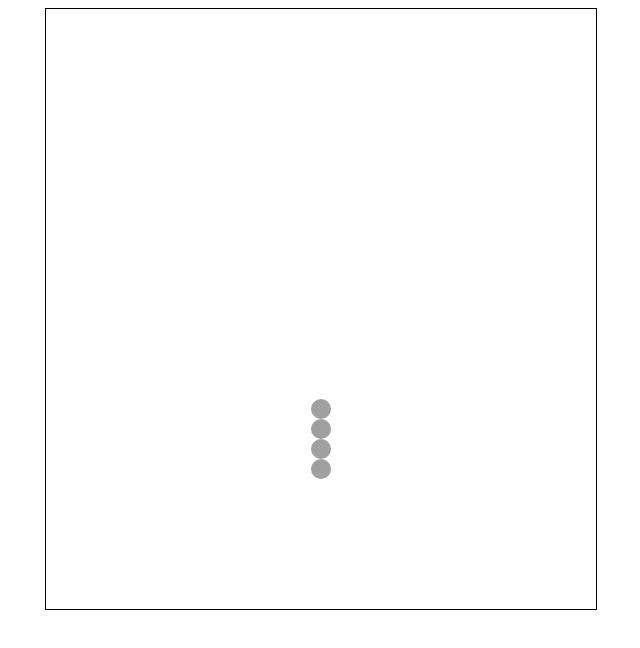
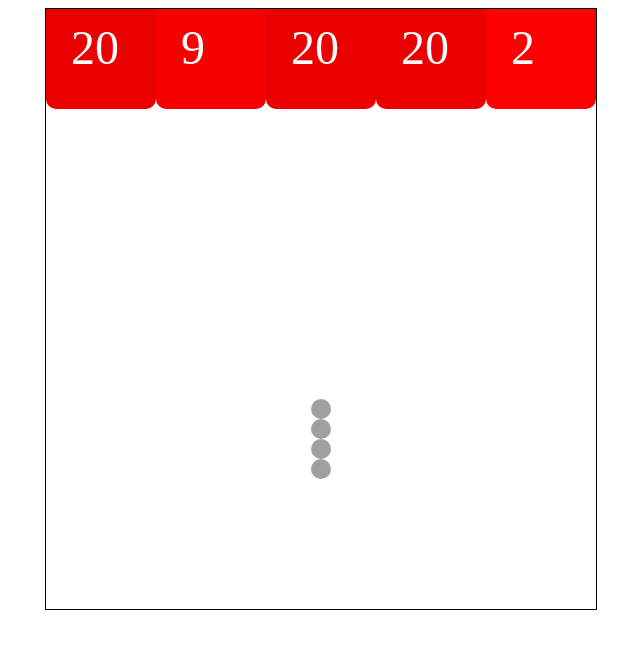
Before and after one commit to indiVar0508/SnakeNBlocksAI, a plain HTML site: page index.html in a window 1280 px wide. Shown: the whole page, without its empty margins (279-919 px from the left). Drawn offline with Linux system fonts and the light colour scheme.

Commit message:
add falling block logic

```diff
--- a/index.html
+++ b/index.html
@@ -11,6 +11,7 @@
       }
     </style>
     <script type="text/javascript" src="./js/snake.js"></script>
+    <script type="text/javascript" src="./js/blocks.js"></script>
   </head>
   <body>
 
@@ -21,10 +22,14 @@
       const canvasObj = document.getElementById("canvas");
       let ctx = canvasObj.getContext("2d");
 
-      window.addEventListener("mousemove", moveSnake, true);
+      canvasObj.addEventListener("mousemove", moveSnake, true);
       draw = function () {
         ctx.clearRect(0, 0, canvasObj.width, canvasObj.height);
+        showBlock();
         showSnake();
+
+
+        moveBlock();
         requestAnimationFrame(draw)
       }
 
--- /dev/null
+++ b/js/blocks.js
@@ -0,0 +1,118 @@
+class Rectange {
+  constructor(x, y, width, height, color) {
+    this.x = x;
+    this.y = y;
+    this.width = width;
+    this.height = height;
+    this.color = color;
+  }
+
+  draw() {
+    ctx.fillStyle = this.color;
+    ctx.beginPath();
+    ctx.roundRect(this.x, this.y, this.width, this.height, 10);
+    ctx.closePath();
+    ctx.fill();
+  }
+}
+
+class Hurdle extends Rectange {
+  constructor(x, y, width, height, color, number) {
+    super(x, y, width, height, color);
+    this.dropSpeed = 5;
+    this.number = number;
+  }
+
+  drop() {
+    this.y += this.dropSpeed;
+  }
+
+  draw() {
+    super.draw();
+    ctx.fillStyle = "white";
+    ctx.font = "48px serif";
+    // FIXME: arbitary values hardcoded
+    ctx.fillText(`${this.number}`, this.x + 25, this.y + this.height / 2 + 10);
+  }
+}
+
+class HurdleBlocks {
+  constructor() {
+    this.hurdles = [];
+    for (var i = 0; i < 5; i++) {
+      this.hurdles.push(
+        new Hurdle(
+          (i * WINDOW_SIZE) / 5,
+          -100,
+          WINDOW_SIZE / 5,
+          WINDOW_SIZE / 5,
+          // # FIXME: comback for better way to color the blocks
+          `rgb(0, 0, 0)`,
+          -1
+        )
+      );
+    }
+    this.resetHurdles();
+  }
+
+  resetHurdles() {
+    let numbers = [
+      // Intentionally add most of the length to ensure not having multiple solutions
+      Math.floor(Math.random() * snake.snakeCircles.length * 5) +
+        (snake.snakeCircles.length - 2),
+      Math.floor(Math.random() * snake.snakeCircles.length * 5) +
+        (snake.snakeCircles.length - 2),
+      Math.floor(Math.random() * snake.snakeCircles.length * 5) +
+        (snake.snakeCircles.length - 2),
+      Math.floor(Math.random() * snake.snakeCircles.length * 5) +
+        (snake.snakeCircles.length - 2),
+      Math.floor(Math.random() * snake.snakeCircles.length * 5) +
+        (snake.snakeCircles.length - 2),
+    ];
+    let randomSolvableIdx = Math.floor(Math.random() * 5);
+    let number;
+    for (var i = 0; i < 5; i++) {
+      if (i == randomSolvableIdx) {
+        // For solution block get a value less than snake length
+        number = Math.max(
+          0,
+          Math.floor(Math.random() * snake.snakeCircles.length - 1)
+        );
+      } else {
+        number = numbers[i];
+      }
+      this.hurdles[i].color = `rgb(${this.scaleNumberToColor(number)}, 0, 0)`;
+      this.hurdles[i].number = number;
+      this.hurdles[i].y = -100;
+    }
+  }
+
+  scaleNumberToColor(num) {
+    return 255 - Math.min(255, num);
+  }
+
+  draw() {
+    this.hurdles.forEach((hurdle) => {
+      hurdle.draw();
+    });
+  }
+
+  drop() {
+    this.hurdles.forEach((hurdle) => {
+      hurdle.drop();
+    });
+    if (this.hurdles[0].y > canvasObj.height) {
+      this.resetHurdles();
+    }
+  }
+}
+
+hurdleBlockObj = new HurdleBlocks();
+
+function showBlock() {
+  hurdleBlockObj.draw();
+}
+
+function moveBlock() {
+  hurdleBlockObj.drop();
+}
```
